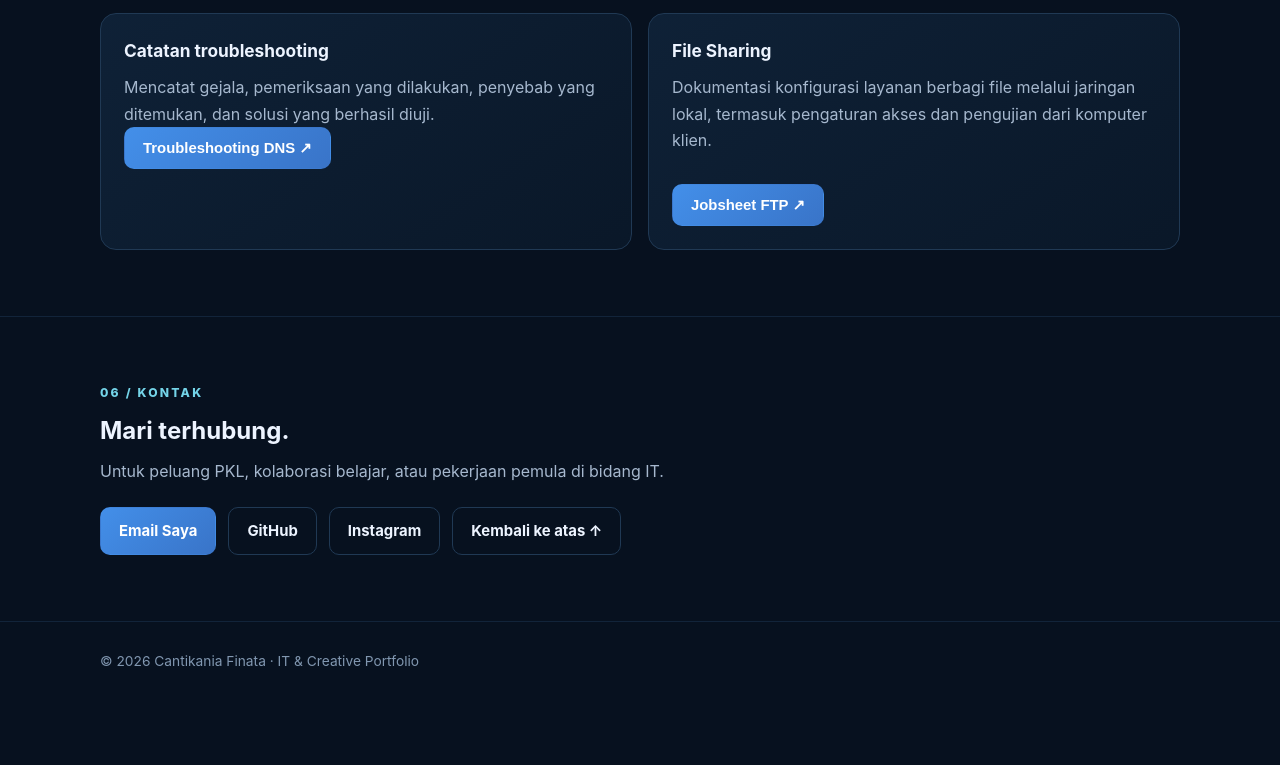
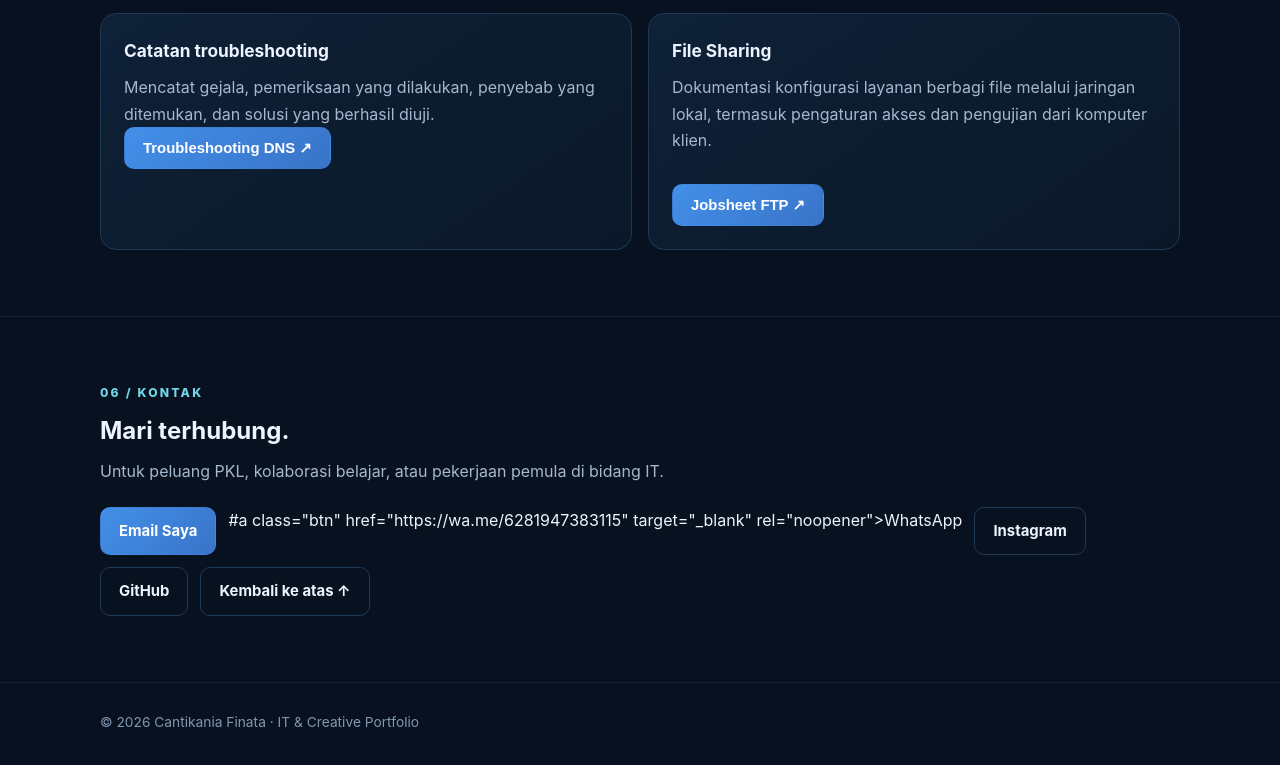
Before and after one commit to cantikania-99/cantikania.github.io, a plain HTML site: page index.html in a window 1280 px wide. Shown: the part 4777-5542 px from the top of the page. Before the commit the page ends 5490 px from the top, so only its background shows below. Drawn offline with Linux system fonts and the light colour scheme.

Commit message:
index.html

```diff
--- a/index.html
+++ b/index.html
@@ -452,8 +452,9 @@ PANDUAN EDIT PORTOFOLIO
         <div class="actions" style="margin:0">
           <!-- EDIT: Ganti email dan username/link akunmu. Hapus tombol yang tidak ingin ditampilkan. -->
           <a class="btn primary" href="mailto:cantikania457@gmail.com">Email Saya</a>
+          #a class="btn" href="https://wa.me/6281947383115" target="_blank" rel="noopener">WhatsApp</a>
+          <a class="btn" href="https://www.instagram.com/_wwx.kaa?lqvp=MThtOHBpZjhjbzdrYg==" target="_blank" rel="noopener">Instagram</a>
           <a class="btn" href="https://github.com/cantikania-99" target="_blank" rel="noopener">GitHub</a>
-          <a class="btn" href="https://www.instagram.com/_wwx.kaa?lqvp=MThtOHBpZjhjbzdrYg==" target="_blank" rel="noopener">Instagram</a>
           <a class="btn" href="#beranda">Kembali ke atas ↑</a>
         </div>
       </div>
```
